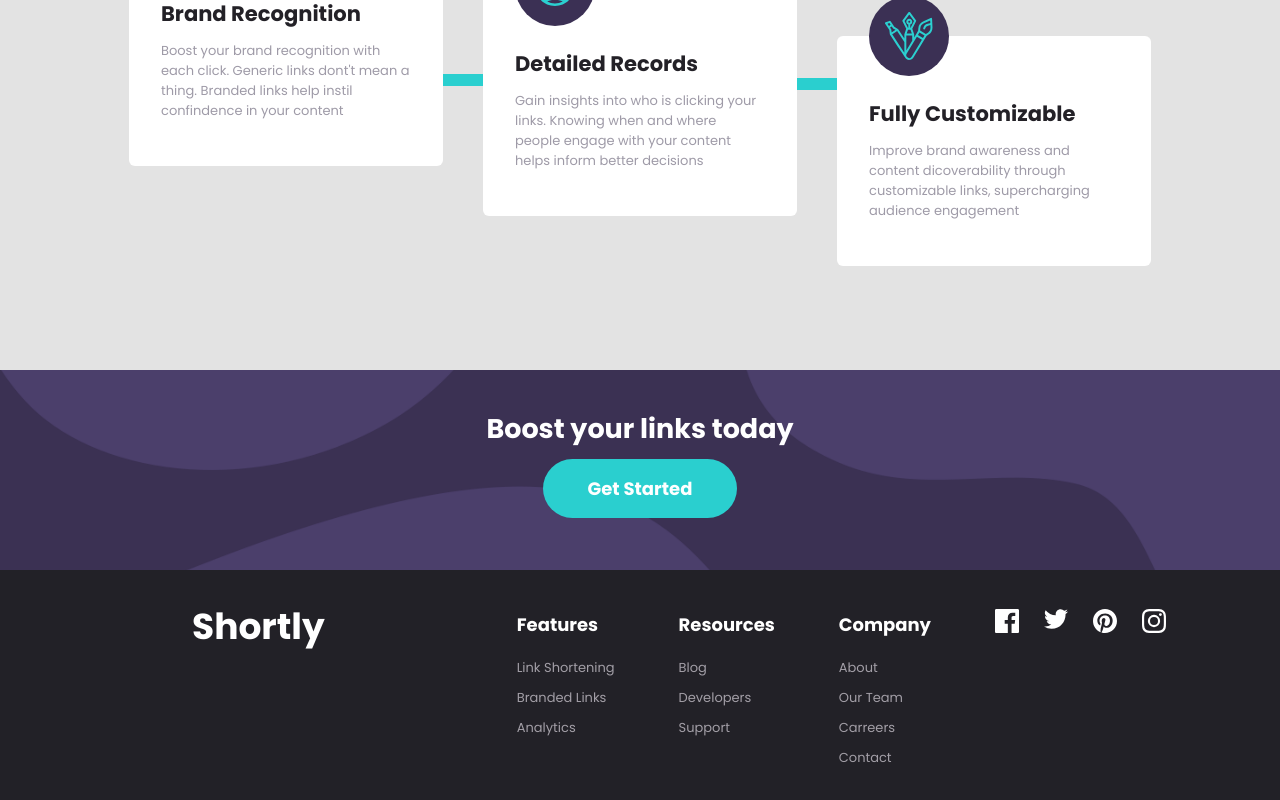
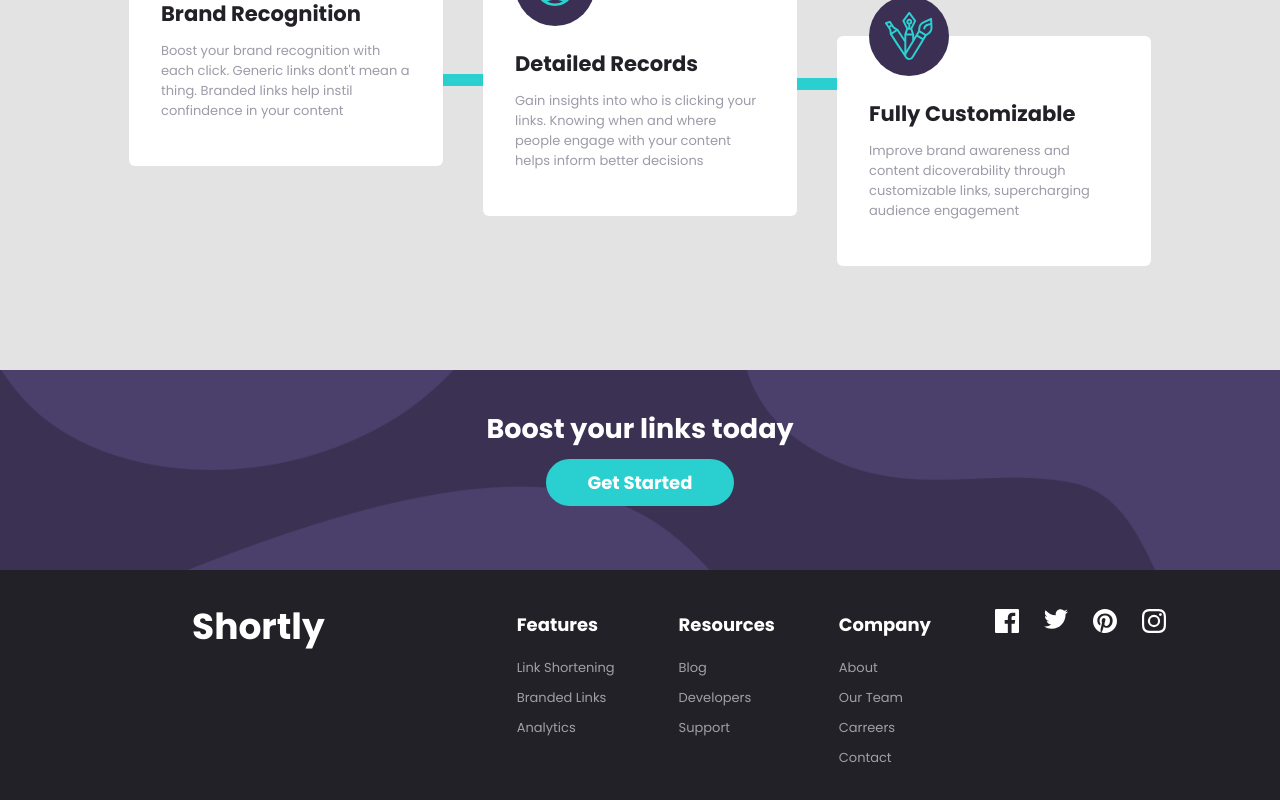
Before and after one commit to pehcs/encurtador_de_link-REACT-NODE, a React (Create React App) app: page / in a window 1280 px wide. Shown: the part 969-1769 px from the top of the page. Built offline with nearby package versions, Linux system fonts and the light colour scheme.

Commit message:
fix: proprocao do botao do footer

```diff
--- a/src/partials/Footer/index.js
+++ b/src/partials/Footer/index.js
@@ -8,7 +8,7 @@ function Footer(){
         <div id="main">
             <div className="link">
                 <h2 className="boost-link"><b>Boost your links today</b></h2>
-                <Button className="botao-get-link" styled="br50 big opaque">Get Started</Button>
+                <Button styled="bigGet br50 opaque">Get Started</Button>
 
             </div>
             <div className="footer">
```
